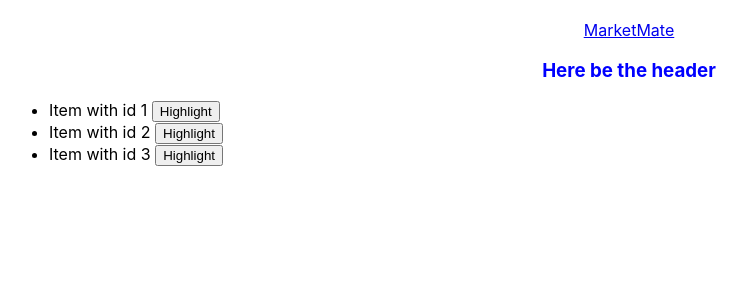
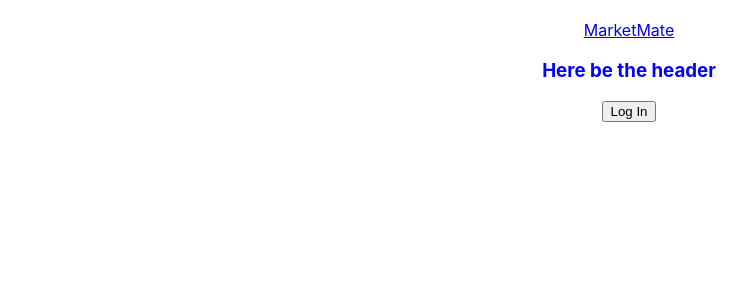
Before and after one commit to poolll98/monday-e-commerce, a React (Create React App) app in the folder Frontend/: page /cart in a window 1280 px wide. Shown: the top 300 px of the page, without its empty margins (11-758 px from the left). Built offline with nearby package versions, Linux system fonts and the light colour scheme.

Commit message:
Add example reducer and context.

```diff
--- a/Frontend/src/App.js
+++ b/Frontend/src/App.js
@@ -5,21 +5,26 @@ import HeaderBar from './components/HeaderBar';
 import ProductPage from './components/ProductPage';
 import HomePage from './components/HomePage';
 import ShoppingCart from './components/ShoppingCart/ShoppingCart';
+import { UserProvider } from './components/UserContext';
 
 
 function App() {
+
   return (
     <div className="wrapper">
       <BrowserRouter>
+        <UserProvider>
             <HeaderBar />
           <Routes>
             <Route exact path="/" element={<HomePage />} />
             <Route exact path="/cart" element={<ShoppingCart />} />
             <Route path="/products/:productId" element={<ProductPage />} />
           </Routes>
+        </UserProvider>
       </BrowserRouter>
     </div>
   );
 }
 
+
 export default App;
--- a/Frontend/src/Components/HeaderBar.js
+++ b/Frontend/src/Components/HeaderBar.js
@@ -1,11 +1,19 @@
 import React from 'react';
 import { Link } from 'react-router-dom';
+import { UserContext, UserLoginContext } from './UserContext';
+import { useContext } from 'react';
 
 export default function HeaderBar() {
     const colors = {'color': 'blue'}
+
+    const user = useContext(UserContext);
+    const userAction = useContext(UserLoginContext);
+
     return (
         <div style={{...colors, 'textAlign': "center"}}>
             <Link to="/">MarketMate</Link>
             <h3>Here be the header</h3>
+            {(user.username === undefined && <button onClick={() => {userAction({type: 'login'});}}>Log In</button>)}
+            {(user.username !== undefined && <button onClick={() => {userAction({type: 'logout'})}}>Log Out</button>)}
         </ div>);
 }
--- a/Frontend/src/Components/ShoppingCart/ShoppingCart.js
+++ b/Frontend/src/Components/ShoppingCart/ShoppingCart.js
@@ -1,5 +1,7 @@
 import React from 'react';
+import { useContext } from 'react';
 import { useState } from 'react';
+import { UserContext } from '../UserContext';
 
 import CartItem from './CartItem';
 
@@ -7,8 +9,9 @@ export default function ShoppingCart() {
   let items = [{'id': 1}, {'id': 2}, {'id': 3}]; // example items
 
   const [activeIndex, setActiveIndex] = useState(0);
+  const user = useContext(UserContext);
 
   let cartItems = items.map(item => <CartItem item={item} key={item.id} isActive={activeIndex === item.id} onHighlight={() => setActiveIndex(item.id)}/>)
 
-  return <ul>{cartItems}</ul>;
+  return (user.username !== undefined && <ul>{cartItems}</ul>);
 }
--- /dev/null
+++ b/Frontend/src/Components/UserContext.js
@@ -0,0 +1,34 @@
+import { createContext, useReducer } from 'react';
+
+export const UserContext = createContext(null); // provides currently logged in user
+export const UserLoginContext = createContext(null); // handles login/logout
+
+function userManagementReducer(user, action) {
+    switch (action.type) {
+        case 'login': {
+            return { "username": "The User" };
+        }
+        case 'logout': {
+            return {};
+        }
+        default: {
+            throw Error('Unknown action: ' + action.type);
+        }
+    }
+}
+
+
+export function UserProvider({ children }) {
+    const [user, dispatch] = useReducer(
+        userManagementReducer,
+        {}
+    );
+
+    return (
+        <UserContext.Provider value={user}>
+            <UserLoginContext.Provider value={dispatch}>
+                {children}
+            </UserLoginContext.Provider>
+        </UserContext.Provider>
+    );
+}
```
Lines whose indentation alone changed are shown as unchanged.
